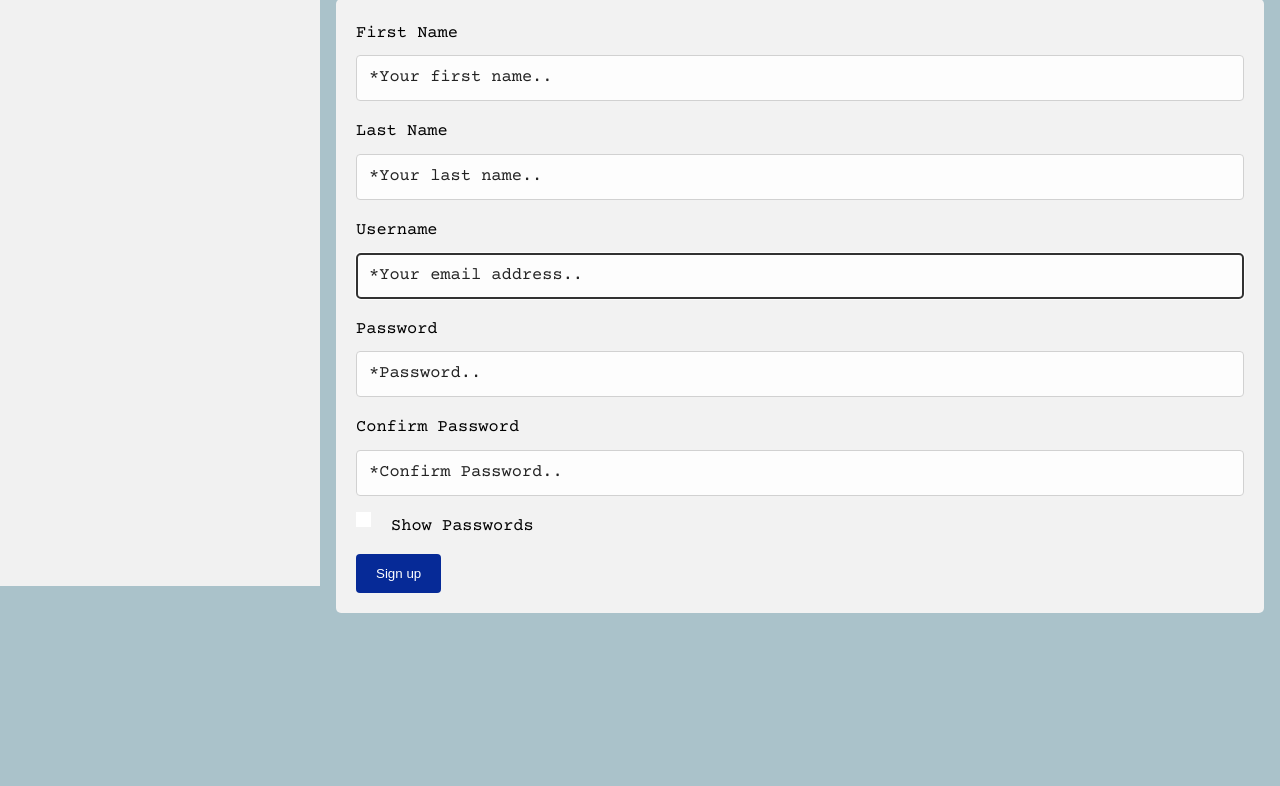
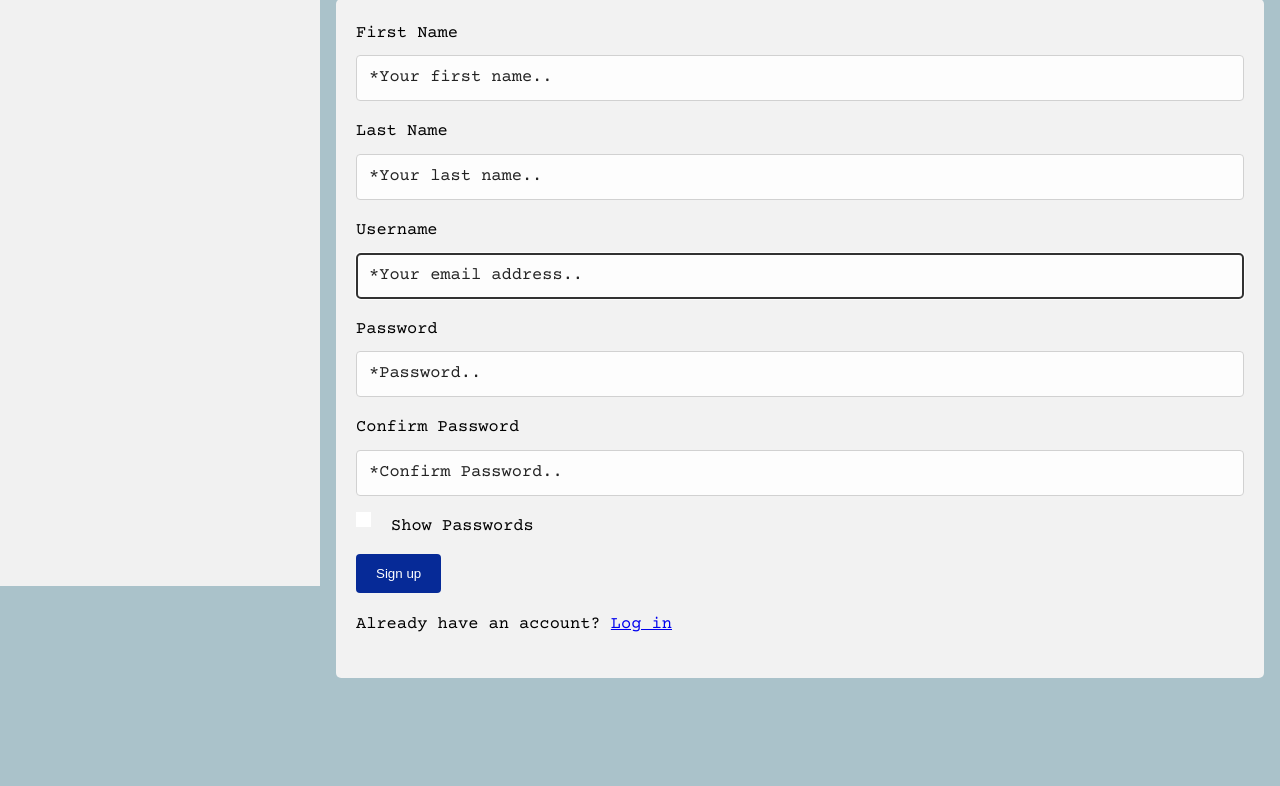
Before and after one commit to sitamgithub-MSIT/MapResolve, a Django app: page /register in a window 1280 px wide. Shown: the part 214-1000 px from the top of the page. Run offline with Django 4.2, Linux system fonts and the light colour scheme; some libraries are stand-ins or nearby versions.

Commit message:
changes added to user auth templates

```diff
--- a/base/templates/base/main.html
+++ b/base/templates/base/main.html
@@ -12,45 +12,58 @@ The template uses jQuery and toastr.js for JavaScript functionality.
 <!DOCTYPE html>
 <html>
   <head>
-  <meta name="viewport" content="width=device-width, initial-scale=1">
+    <meta name="viewport" content="width=device-width, initial-scale=1" />
+    <title>{% block title %} {% endblock %} MapResolve 🌍</title>
 
     <!-- visit https://fonts.google.com/specimen/Courier+Prime?preview.text_type=custom to get script-->
-  <link rel="preconnect" href="https://fonts.gstatic.com">
-  <link href="https://fonts.googleapis.com/css2?family=Courier+Prime&display=swap" rel="stylesheet">
-  <link rel="stylesheet" href="{% static 'styles/style.css' %}"></link>
+    <link rel="preconnect" href="https://fonts.gstatic.com" />
+    <link
+      href="https://fonts.googleapis.com/css2?family=Courier+Prime&display=swap"
+      rel="stylesheet"
+    />
+    <link rel="stylesheet" href="{% static 'styles/style.css' %}" />
 
     <!-- https://cdnjs.com/libraries/toastr.js/latest -->
-  <link rel="stylesheet" href="https://cdnjs.cloudflare.com/ajax/libs/toastr.js/latest/toastr.css" integrity="sha512-3pIirOrwegjM6erE5gPSwkUzO+3cTjpnV9lexlNZqvupR64iZBnOOTiiLPb9M36zpMScbmUNIcHUqKD47M719g==" crossorigin="anonymous" referrerpolicy="no-referrer" />
-
+    <link
+      rel="stylesheet"
+      href="https://cdnjs.cloudflare.com/ajax/libs/toastr.js/latest/css/toastr.min.css"
+      integrity="sha512-vKMx8UnXk60zUwyUnUPM3HbQo8QfmNx7+ltw8Pm5zLusl1XIfwcxo8DbWCqMGKaWeNxWA8yrx5v3SaVpMvR3CA=="
+      crossorigin="anonymous"
+      referrerpolicy="no-referrer"
+    />
 
     <!-- This allows to extend the head scripts in HTML docs that have special requirements-->
-
 
     {% block extend_head %}
 
     {% endblock %}
-
   </head>
   <body>
-
     <!-- This allows to extend the nav bar in HTML docs that have special requirements-->
     {% include 'base/navbar.html' %}
 
     <div class="div-container">
-
       {% include 'base/logo.html' %}
 
       {% block content %}
 
       {% endblock %}
-
     </div>
 
     <!--visit https://code.jquery.com/ for jquery script-->
-  <script src="https://code.jquery.com/jquery-3.6.0.min.js" integrity="sha256-/xUj+3OJU5yExlq6GSYGSHk7tPXikynS7ogEvDej/m4=" crossorigin="anonymous"></script>
+    <script
+      src="https://code.jquery.com/jquery-3.6.0.min.js"
+      integrity="sha256-/xUj+3OJU5yExlq6GSYGSHk7tPXikynS7ogEvDej/m4="
+      crossorigin="anonymous"
+    ></script>
 
     <!-- https://cdnjs.com/libraries/toastr.js/latest -->
-  <script src="https://cdnjs.cloudflare.com/ajax/libs/toastr.js/latest/toastr.min.js" integrity="sha512-VEd+nq25CkR676O+pLBnDW09R7VQX9Mdiij052gVCp5yVH3jGtH70Ho/UUv4mJDsEdTvqRCFZg0NKGiojGnUCw==" crossorigin="anonymous" referrerpolicy="no-referrer"></script>
+    <script
+      src="https://cdnjs.cloudflare.com/ajax/libs/toastr.js/latest/js/toastr.min.js"
+      integrity="sha512-VEd+nq25CkR676O+pLBnDW09R7VQX9Mdiij052gVCp5yVH3jGtH70Ho/UUv4mJDsEdTvqRCFZg0NKGiojGnUCw=="
+      crossorigin="anonymous"
+      referrerpolicy="no-referrer"
+    ></script>
 
     <!-- This allows to extend the foot scripts in HTML docs that have special requirements-->
     {% block extend_footer %}
@@ -58,7 +71,5 @@ The template uses jQuery and toastr.js for JavaScript functionality.
     {% endblock %}
 
     <script src="{% static 'js/script.js' %}"></script>
-
-
   </body>
 </html>
--- a/users/templates/users/register.html
+++ b/users/templates/users/register.html
@@ -7,24 +7,22 @@ It also includes a checkbox to show/hide the password.
 
 {% extends 'base/main.html' %}
 {% load static %}
-
+{% block title %}Sign-up | {% endblock %}
 
 {% block extend_head %}
 
-<script src='https://www.google.com/recaptcha/api.js?render={{recaptcha_site_key}}'></script>
+<script src="https://www.google.com/recaptcha/api.js?render={{recaptcha_site_key}}"></script>
 
 {% endblock %}
+
 
 {% block content %}
 
 <h3>User Sign Up</h3>
 
 <div class="container">
-
-
   <form id="signupform" method="POST" action="/register">
     {% csrf_token %}
-
 
     <label for="first_name">First Name</label>
     {{form.first_name}}
@@ -39,31 +37,28 @@ It also includes a checkbox to show/hide the password.
     {{form.password1}}
 
     <label for="password2">Confirm Password</label>
-        {{form.password2}}
+    {{form.password2}} {{form.token}}
 
-        {{form.token}}
-
-        <label class="check-container">Show Passwords
-            <input type="checkbox" onclick="showPword()">
+    <label class="check-container"
+      >Show Passwords
+      <input type="checkbox" onclick="showPword()" />
       <span class="checkmark"></span>
     </label>
 
     <button type="submit">Sign up</button>
+  </form>
 
-    </form>
-</div>
-
-
+  <p>Already have an account? <a href="/login">Log in</a></p>
 </div>
 
 {% endblock %}
+
 
 {% block extend_footer %}
 
 <script type="text/javascript">
   // Create a variable that can be used in main.js
-    var recaptcha_site_key = '{{recaptcha_site_key|safe}}'
+  var recaptcha_site_key = "{{recaptcha_site_key|safe}}";
 </script>
 
-
 {% endblock %}
```
Also changed, not shown: users/templates/users/login.html (+5 -4 lines). Lines whose indentation alone changed are shown as unchanged.
